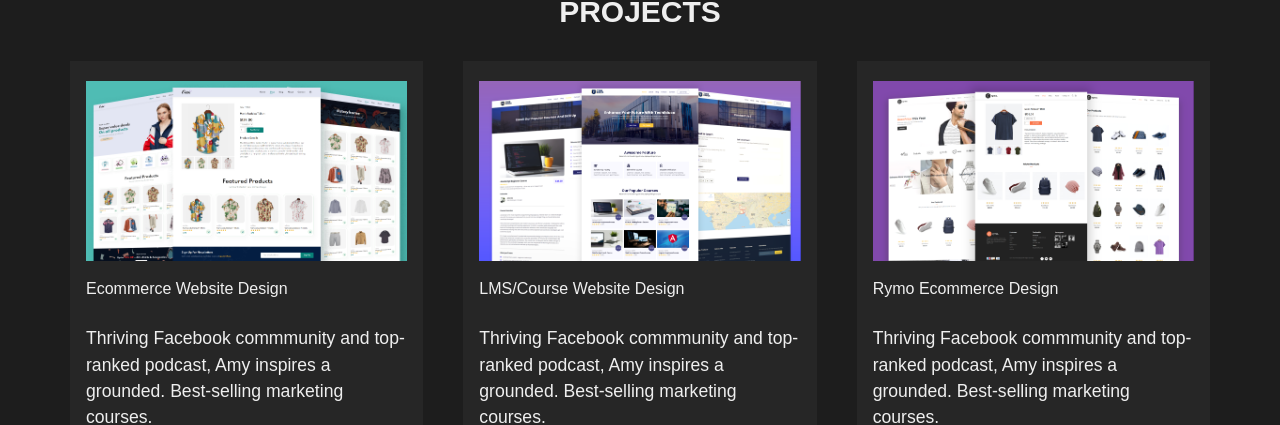
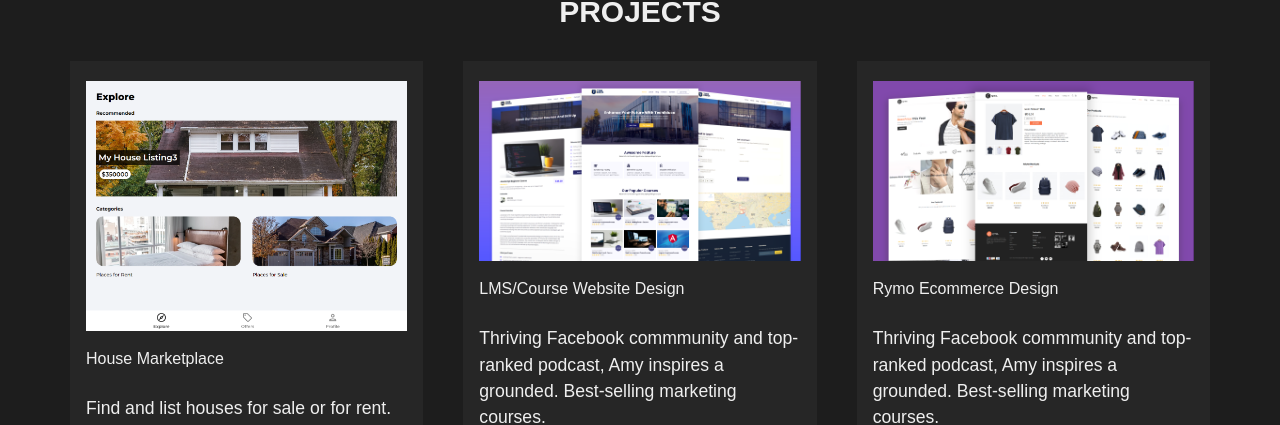
Before and after one commit to Muratozbk/my-portfolio-app, a React (Create React App) app: page /project in a window 1280 px wide. Shown: the part 517-942 px from the top of the page. Built offline with nearby package versions, Linux system fonts and the light colour scheme.

Commit message:
projects

```diff
--- a/src/components/Work.jsx
+++ b/src/components/Work.jsx
@@ -15,7 +15,8 @@ const Work = () => {
                             imgsrc={val.imgsrc}
                             title={val.title}
                             text={val.text}
-                            view={val.view} />
+                            view={val.view}
+                            source={val.source ?? "https://github.com/Muratozbk"} />
                     )
                 })}
             </div>
--- a/src/components/WorkCard.jsx
+++ b/src/components/WorkCard.jsx
@@ -13,7 +13,7 @@ const WorkCard = (props) => {
                 <div className="pro-btns">
                     <NavLink to={props.view}
                         className="btn">View </NavLink>
-                    <NavLink to={"url.com"}
+                    <NavLink to={props.source}
                         className="btn">Source</NavLink>
                 </div>
             </div>
--- a/src/components/WorkCardData.js
+++ b/src/components/WorkCardData.js
@@ -1,13 +1,14 @@
-import pro1 from '../assets/project1.png'
+import pro1 from '../assets/houseMarket.png'
 import pro2 from '../assets/project2.png'
 import pro3 from '../assets/project3.png'
 
 const ProjectCardData = [
     {
         imgsrc: pro1,
-        title: "Ecommerce Website Design",
-        text: "Thriving Facebook commmunity and top-ranked podcast, Amy inspires a grounded. Best-selling marketing courses.",
+        title: "House Marketplace",
+        text: "Find and list houses for sale or for rent. This is a React / Firebase v9 project from the React",
         view: "https://house-marketplace-rho-pink.vercel.app/",
+        source: "https://github.com/Muratozbk/house-marketplace"
     },
     {
         imgsrc: pro2,
```
Also changed, not shown: src/assets/houseMarket.png (added).
